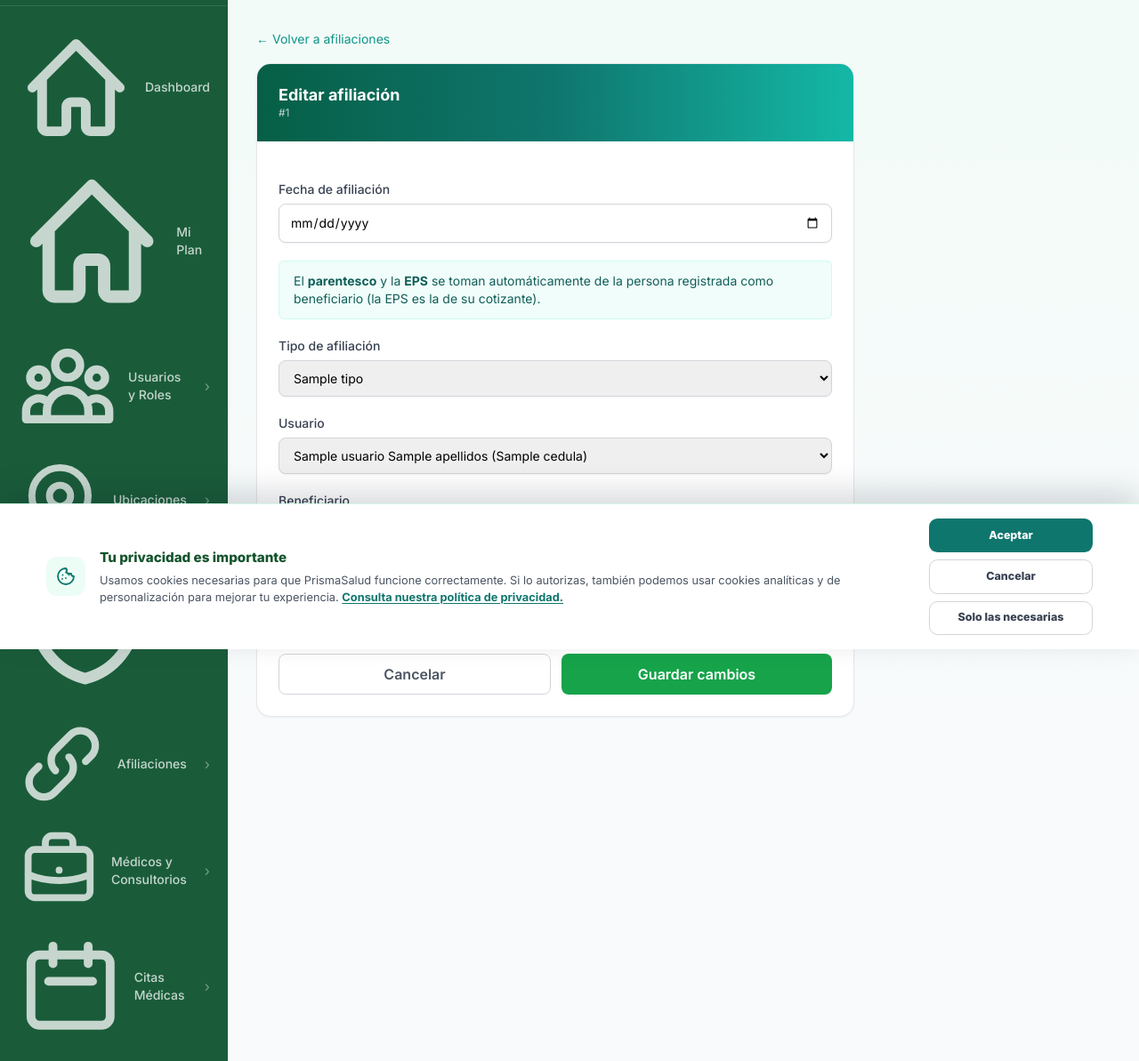
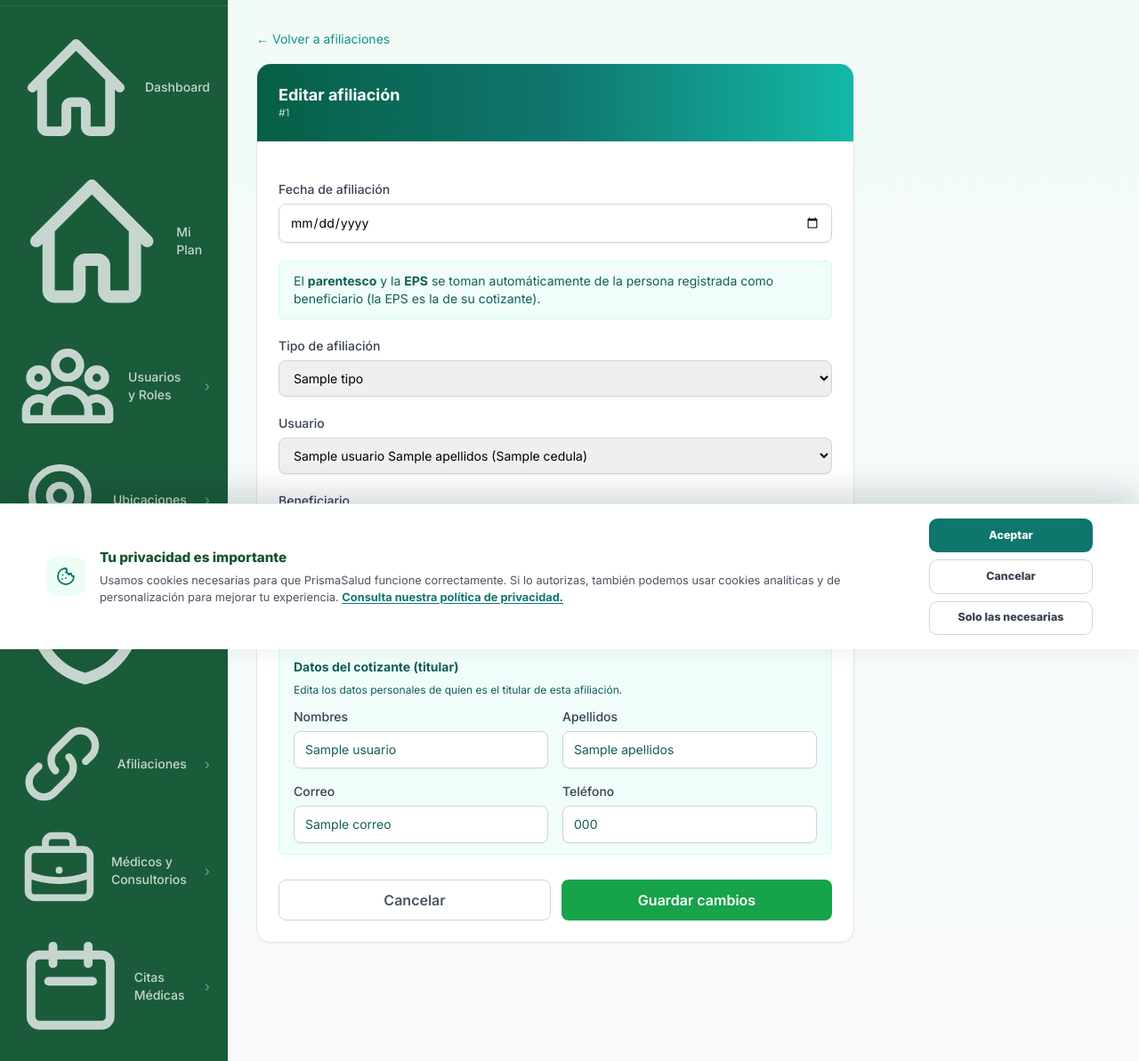
Before and after one commit to JoseLopez42/Prismasalud, a Laravel app: template resources/views/admin/afiliaciones/afiliacion/edit.blade.php in a window 1280 px wide. Shown: the part 70-1263 px from the top of the page at 89% size. Run offline with Laravel 12, Linux system fonts and the light colour scheme; the template is opened without the code that fills it: most values are stand-ins (such as "Sample title", 1, 10 or a date in 2020); parts of the project's set-up code (start-up, migrations or seed data) failed here and were passed over; some libraries are stand-ins or nearby versions.

Commit message:
feat: editar cotizante con foto y editar datos del cotizante en afiliación
- Tarea 4: agregar campo de foto al editar cotizante/beneficiario.
  La foto se guarda en usuarios.foto y se puede reemplazar desde el
  formulario de edición.
- Tarea 9: el formulario de editar afiliación ahora permite editar
  los datos del cotizante titular (nombres, apellidos, correo y
  teléfono) junto con los datos de la afiliación.

```diff
--- a/resources/views/admin/afiliaciones/afiliacion/edit.blade.php
+++ b/resources/views/admin/afiliaciones/afiliacion/edit.blade.php
@@ -108,6 +108,42 @@
                         </select>
                     </div>
 
+                    {{-- Datos del cotizante (titular de la afiliación) --}}
+                    <div class="bg-teal-50 border border-teal-100 text-teal-800 text-sm rounded-md px-4 py-3 mb-5">
+                        <p class="font-bold mb-2">Datos del cotizante (titular)</p>
+                        <p class="text-xs mb-3">Edita los datos personales de quien es el titular de esta afiliación.</p>
+
+                        <div class="grid grid-cols-2 gap-4">
+                            <div>
+                                <label class="block text-sm font-medium text-gray-700 mb-1.5">Nombres</label>
+                                <input type="text" name="nombres_cotizante"
+                                       value="{{ old('nombres_cotizante', $afiliacion->usuario->nombres ?? '') }}"
+                                       class="campo-form w-full border border-gray-300 rounded-lg px-3 py-2.5 text-sm shadow-sm focus:outline-none focus:ring-2 focus:ring-teal-500 focus:border-teal-500 transition" required>
+                            </div>
+                            <div>
+                                <label class="block text-sm font-medium text-gray-700 mb-1.5">Apellidos</label>
+                                <input type="text" name="apellidos_cotizante"
+                                       value="{{ old('apellidos_cotizante', $afiliacion->usuario->apellidos ?? '') }}"
+                                       class="campo-form w-full border border-gray-300 rounded-lg px-3 py-2.5 text-sm shadow-sm focus:outline-none focus:ring-2 focus:ring-teal-500 focus:border-teal-500 transition" required>
+                            </div>
+                        </div>
+
+                        <div class="grid grid-cols-2 gap-4 mt-4">
+                            <div>
+                                <label class="block text-sm font-medium text-gray-700 mb-1.5">Correo</label>
+                                <input type="email" name="correo_cotizante"
+                                       value="{{ old('correo_cotizante', $afiliacion->usuario->correo ?? '') }}"
+                                       class="campo-form w-full border border-gray-300 rounded-lg px-3 py-2.5 text-sm shadow-sm focus:outline-none focus:ring-2 focus:ring-teal-500 focus:border-teal-500 transition" required>
+                            </div>
+                            <div>
+                                <label class="block text-sm font-medium text-gray-700 mb-1.5">Teléfono</label>
+                                <input type="text" name="telefono_cotizante"
+                                       value="{{ old('telefono_cotizante', $afiliacion->usuario->telefono ?? '') }}"
+                                       class="campo-form w-full border border-gray-300 rounded-lg px-3 py-2.5 text-sm shadow-sm focus:outline-none focus:ring-2 focus:ring-teal-500 focus:border-teal-500 transition" required>
+                            </div>
+                        </div>
+                    </div>
+
                     <div class="flex gap-3 pt-2">
                         <a href="{{ route('afiliaciones.index') }}"
                            class="flex-1 inline-flex items-center justify-center gap-2 border border-gray-300 text-gray-600 font-semibold py-2.5 rounded-lg hover:bg-gray-50 transition">
```
Also changed, not shown: app/Http/Controllers/Admin/AfiliacionController.php (+34 -1 lines), app/Http/Controllers/Admin/BeneficiarioController.php (+19 -3 lines), resources/views/admin/afiliaciones/beneficiarios/edit.blade.php (+15 -1 lines).
